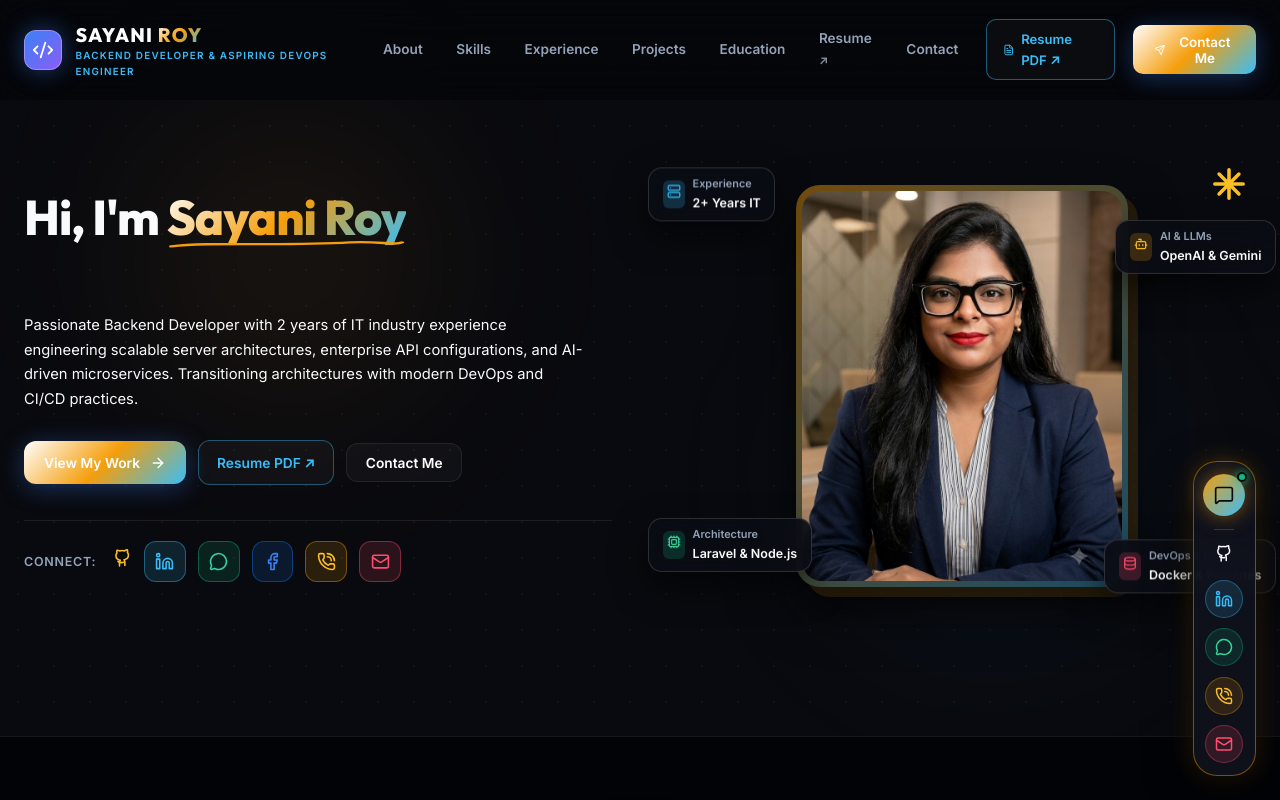
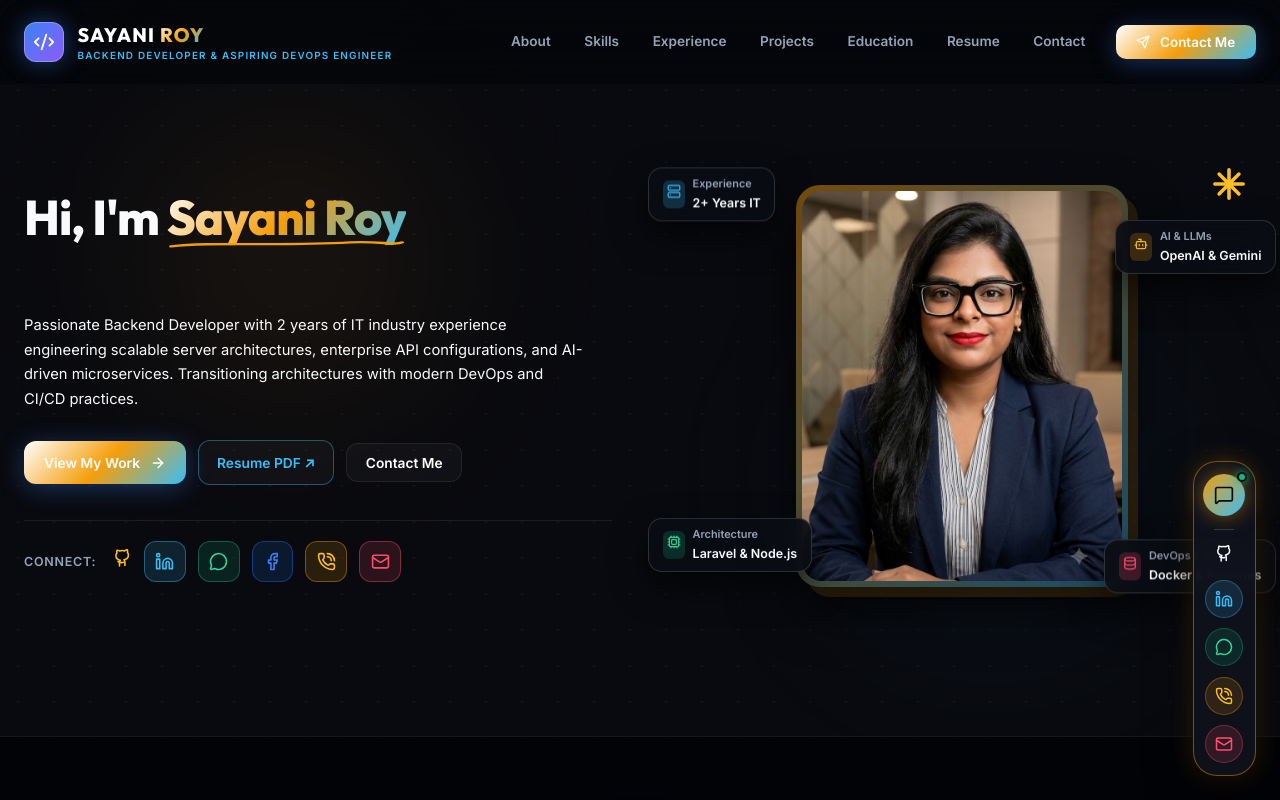
Before and after one commit to TechHub88/portfolio, a React (Vite) app: page / in a window 1280 px wide. Shown: the top 800 px of the page. Built offline with nearby package versions, Linux system fonts and the light colour scheme.

Commit message:
Remove duplicate Resume button from header and link Resume nav item to #resume section

```diff
--- a/src/components/Navbar.jsx
+++ b/src/components/Navbar.jsx
@@ -1,6 +1,6 @@
 import React, { useState, useEffect } from 'react';
 import { motion, AnimatePresence } from 'framer-motion';
-import { Send, Code2, Menu, X, User, Mail, Phone, ChevronRight, Sparkles, FileText } from 'lucide-react';
+import { Send, Code2, Menu, X, User, Mail, Phone, ChevronRight, Sparkles } from 'lucide-react';
 
 const Navbar = ({ onOpenModal }) => {
   const [scrolled, setScrolled] = useState(false);
@@ -29,7 +29,7 @@ const Navbar = ({ onOpenModal }) => {
     { name: 'Experience', href: '#experience', badge: '03' },
     { name: 'Projects', href: '#projects', badge: '04' },
     { name: 'Education', href: '#education', badge: '05' },
-    { name: 'Resume', href: '/sayaniroy_resume.pdf', badge: '06', isExternal: true },
+    { name: 'Resume', href: '#resume', badge: '06' },
     { name: 'Contact', href: '#contact', badge: '07' },
   ];
 
@@ -98,26 +98,7 @@ const Navbar = ({ onOpenModal }) => {
               {item.name} {item.isExternal && <span style={{ fontSize: '0.72rem', opacity: 0.85 }}>↗</span>}
             </a>
           ))}
-          <a
-            href="/sayaniroy_resume.pdf"
-            target="_blank"
-            rel="noopener noreferrer"
-            className="btn btn-outline"
-            style={{
-              padding: '0.52rem 1.05rem',
-              fontSize: '0.82rem',
-              borderRadius: '10px',
-              borderColor: 'rgba(56, 189, 248, 0.45)',
-              color: '#38bdf8',
-              display: 'inline-flex',
-              alignItems: 'center',
-              gap: '0.4rem',
-              marginLeft: '0.2rem'
-            }}
-          >
-            <FileText size={14} /> Resume PDF ↗
-          </a>
-          <button onClick={onOpenModal} className="btn btn-accent" style={{ padding: '0.55rem 1.3rem', fontSize: '0.84rem', borderRadius: '10px', cursor: 'pointer', marginLeft: '0.2rem' }}>
+          <button onClick={onOpenModal} className="btn btn-accent" style={{ padding: '0.55rem 1.3rem', fontSize: '0.84rem', borderRadius: '10px', cursor: 'pointer', marginLeft: '0.4rem' }}>
             <Send size={14} /> Contact Me
           </button>
         </div>
```
